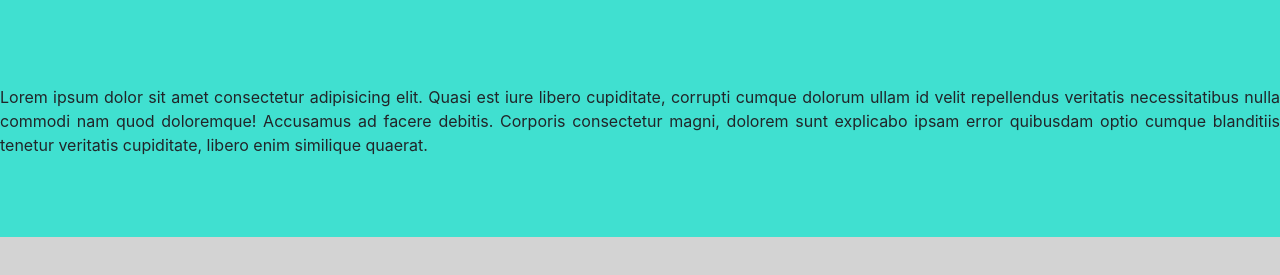
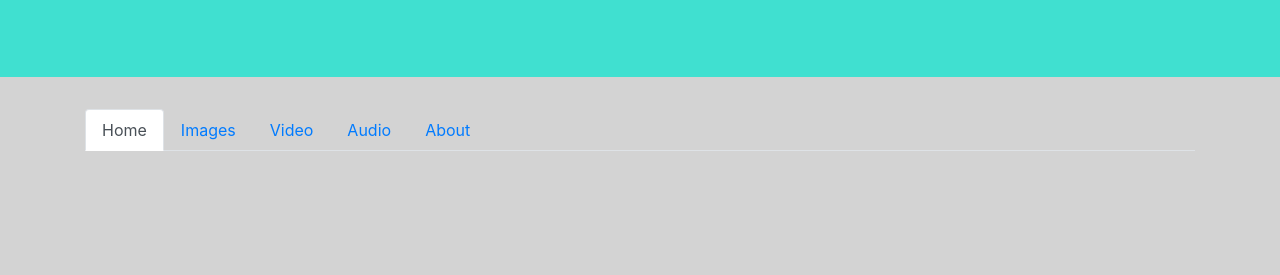
Before and after one commit to surajbhadola01/Bootstrap-Project, a plain HTML site: page index.html in a window 1280 px wide. Shown: the part 147-422 px from the top of the page. Drawn offline with Linux system fonts and the light colour scheme.

Commit message:
version 4.0 menu in bs

```diff
--- a/index.html
+++ b/index.html
@@ -13,7 +13,7 @@
         .jumbotron{
             background-color:turquoise;
         }
-        }
+
     </style>
 </head>
 <body >
@@ -21,14 +21,27 @@
     <div class="container-fluid jumbotron jumbotron-fluid text-center" >
         <h1>Suraj Bhadola</h1>
         <p>Lorem ipsum dolor sit amet consectetur, adipisicing elit. Accusamus accusantium nostrum ea quas velit vero quidem aperiam assumenda harum architecto.</p>
-
-    <br><br><br>
-
-    <p class="text-justify">Lorem ipsum dolor sit amet consectetur adipisicing elit. Quasi est iure libero cupiditate, corrupti cumque dolorum ullam id velit repellendus veritatis necessitatibus nulla commodi nam quod doloremque! Accusamus ad facere debitis. Corporis consectetur magni, dolorem sunt explicabo ipsam error quibusdam optio cumque blanditiis tenetur veritatis cupiditate, libero enim similique quaerat.</p>
-
     </div>
 
+    <div class="container">
+        <ul class="nav nav-tabs">
+            <li class="nav-item"><a href="#home" class="nav-link active" data-toggle="tab">Home</a></li>
+            <li class="nav-item"><a href="#images" class="nav-link" data-toggle="tab">Images</a></li>
+            <li class="nav-item"><a href="#" class="nav-link">Video</a></li>
+            <li class="nav-item"><a href="#" class="nav-link">Audio</a></li>
+            <li class="nav-item"><a href="#" class="nav-link">About</a></li>
+        </ul>
+    </div>
 
+   <div class="tab-content">
+        <div id="home" class="tab-pane">
+            <h1>Welcome 2 Home</h1>
+        </div>
+
+        <div id="images" class="tab-pane">
+            <h1>Welcome 2 Images</h1>
+        </div>
+   </div>
 
 
     <script src="js/bootstrap.js"></script>
```
